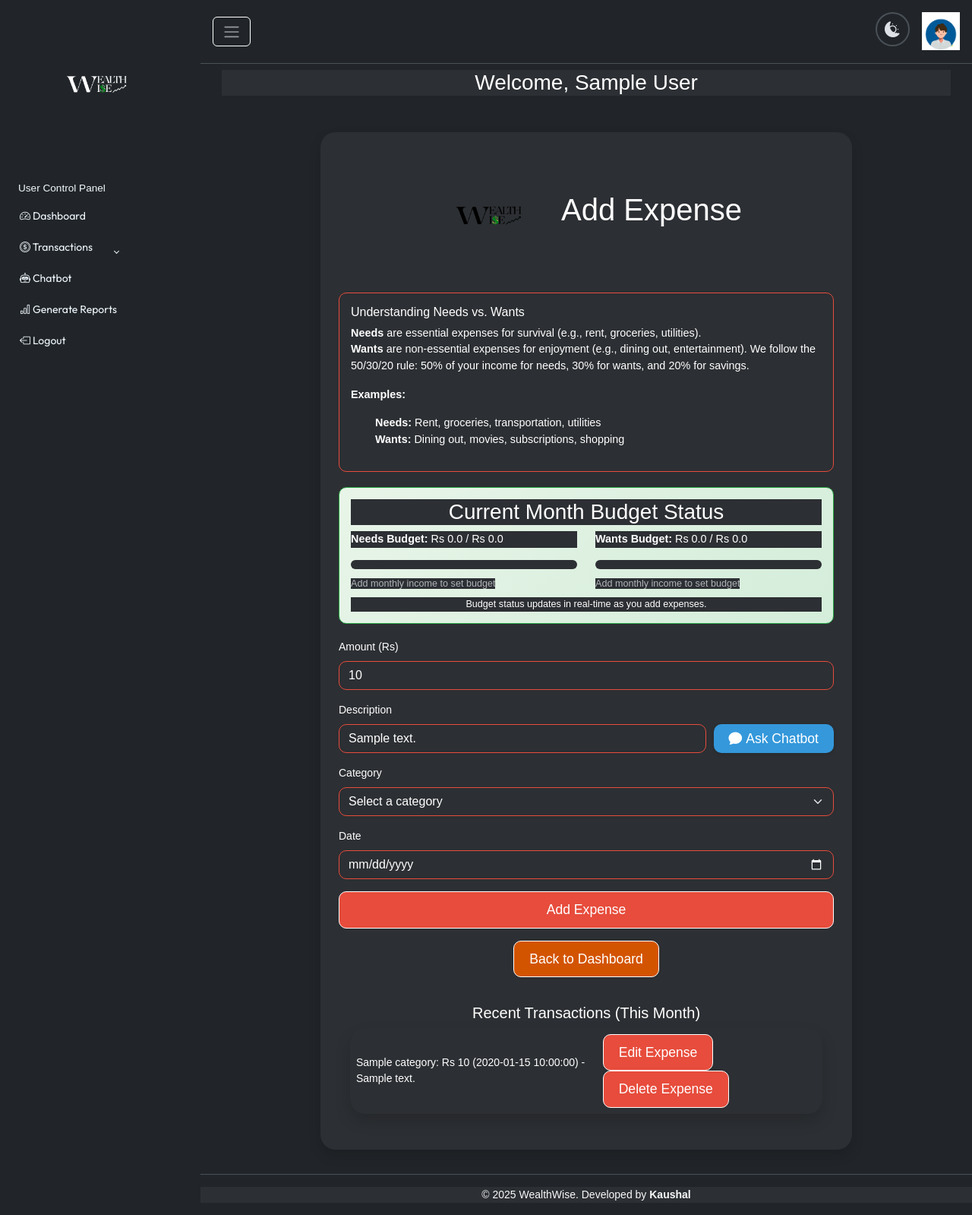
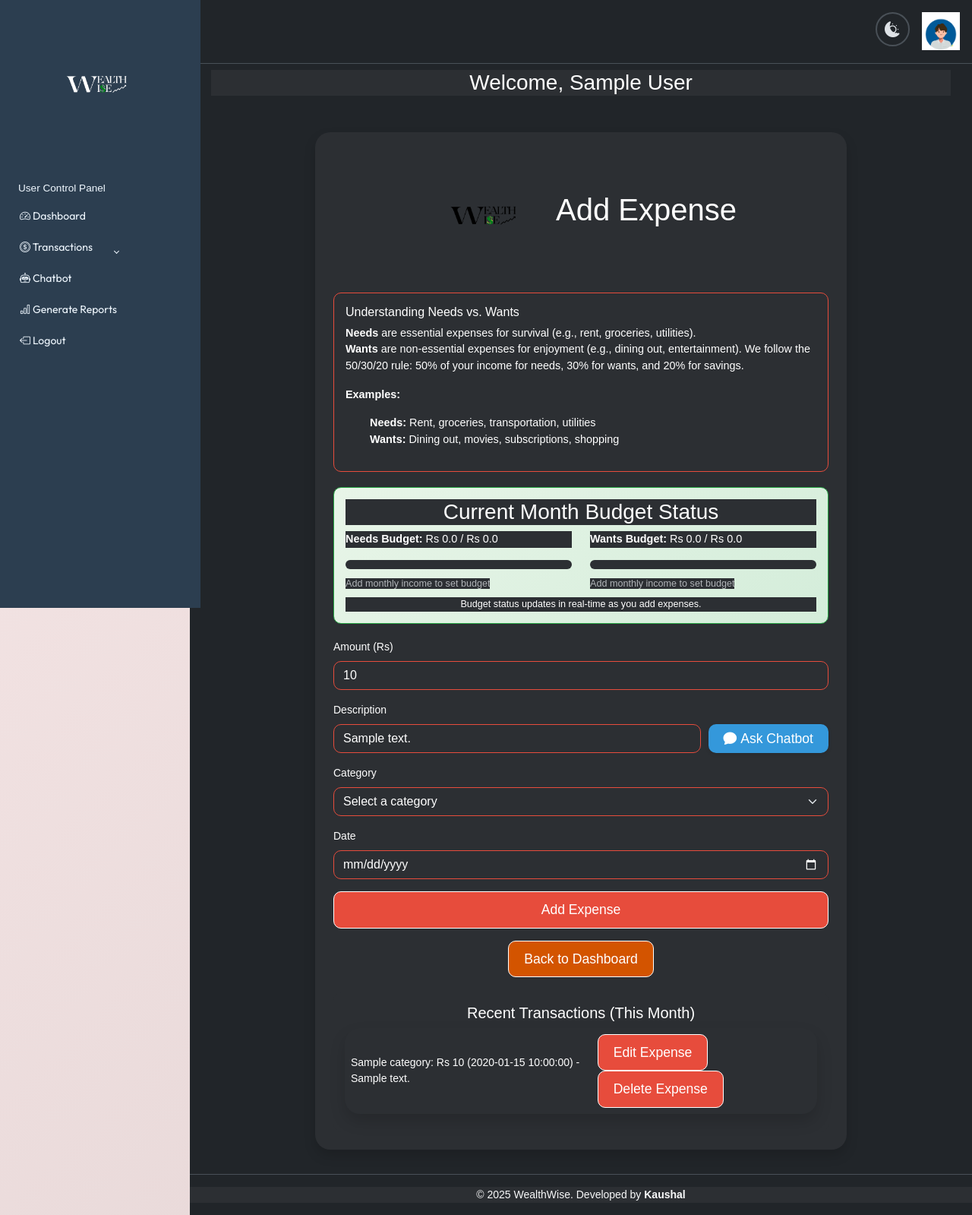
Before and after one commit to KaushallB/wealthwisehost, a Flask app: page /edit_expense/1/1 in a window 1280 px wide. Shown: the whole page at 76% size. Run offline with Flask 3, Linux system fonts and the light colour scheme; the visitor is signed in with stand-in values (Sample User, id 1); a database or web service that is not in the repository returns one stand-in record (values such as "Sample title"); some libraries are stand-ins or nearby versions.

Commit message:
sidebar fix, minor placeholder changes and default otp settings

```diff
--- a/app.py
+++ b/app.py
@@ -375,7 +375,6 @@ def reset_password(token):
     return render_template('reset_password.html', form=form, token=token)
 
 #REGISTRATION
-
 @app.route('/registration', methods=['GET', 'POST'])
 def registration():
     form = RegistrationForm()
@@ -412,9 +411,9 @@ def registration():
             else:
                 hash_pw = enc.generate_password_hash(pw).decode('utf-8')
                 cursor.execute('''
-                    INSERT INTO users (full_name, email, phone_number, address, password_hash)
-                    VALUES (%s, %s, %s, %s, %s)
-                ''', (full_name, email, phone_num, address, hash_pw))
+                    INSERT INTO users (full_name, email, phone_number, address, password_hash, use_otp)
+                    VALUES (%s, %s, %s, %s, %s, %s)
+                ''', (full_name, email, phone_num, address, hash_pw, True))
                 conn.commit()
                 try:
                     msg = Message("Welcome to WealthWise!", recipients=[email])
@@ -435,6 +434,7 @@ def registration():
                 conn.rollback()
                 conn.close()
     return render_template('register.html', form=form)
+
 #LOGOUT
 @app.route('/logout')
 def logout():
--- a/templates/add_expense.html
+++ b/templates/add_expense.html
@@ -349,7 +349,7 @@ body {
             <div class="mb-3 d-flex align-items-center">
                 <div class="flex-grow-1">
                     <label for="description" class="form-label">Description</label>
-                    <input type="text" id="description" name="description" class="form-control" placeholder="Add a note (e.g., Grocery shopping)" value="{{ expense.description if expense else '' }}">
+                    <input type="text" id="description" name="description" class="form-control" placeholder="Not sure about your type of expense? Type it and click on the Ask Chatbot Button" value="{{ expense.description if expense else '' }}">
                 </div>
                 <button type="button" id="chatbot-btn" class="chatbot-btn" onclick="openChatbot()">
                     <i class="bi bi-chat-fill"></i> Ask Chatbot
--- a/templates/base.html
+++ b/templates/base.html
@@ -26,6 +26,53 @@
     <link rel="stylesheet" href="https://cdn.jsdelivr.net/npm/bootstrap-icons@1.11.3/font/bootstrap-icons.min.css">
     <link rel="stylesheet" href="{{ url_for('static', filename='css/style.css') }}">
     <style>
+                /* Ensure sidebar is hidden by default on mobile */
+        #sidebar {
+            position: fixed;
+            top: 0;
+            left: -250px; /* Hidden off-screen */
+            width: 250px;
+            height: 100%;
+            background-color: #2c3e50;
+            transition: left 0.3s ease;
+            z-index: 1000;
+        }
+
+        #sidebar.active {
+            left: 0; /* Slide in when active */
+        }
+
+        /* Toggle button styling */
+        #sidebar-toggle {
+            background: none;
+            border: none;
+            color: white;
+            font-size: 1.5rem;
+            cursor: pointer;
+        }
+
+        /* Main content adjustment */
+        .main {
+            margin-left: 0; /* No fixed margin on mobile */
+            transition: margin-left 0.3s ease;
+        }
+
+        #sidebar.active ~ .main {
+            margin-left: 250px; /* Offset when sidebar is open */
+        }
+
+        /* Desktop adjustment (keep sidebar visible) */
+        @media (min-width: 768px) {
+            #sidebar {
+                left: 0; /* Visible on desktop */
+            }
+            .main {
+                margin-left: 250px; /* Offset for sidebar */
+            }
+            #sidebar-toggle {
+                display: none; /* Hide toggle on desktop */
+            }
+        }
         .switch {
             position: relative;
             display: inline-block;
@@ -256,6 +303,26 @@
             const tooltipTriggerList = document.querySelectorAll('[data-bs-toggle="tooltip"]');
             [...tooltipTriggerList].map(tooltipTriggerEl => new bootstrap.Tooltip(tooltipTriggerEl));
         });
+
+        document.addEventListener('DOMContentLoaded', function() {
+        const sidebar = document.getElementById('sidebar');
+        const toggleBtn = document.getElementById('sidebar-toggle');
+
+        if (toggleBtn && sidebar) {
+            toggleBtn.addEventListener('click', function() {
+                sidebar.classList.toggle('active');
+            });
+        }
+
+        // Close sidebar if clicked outside on mobile
+        document.addEventListener('click', function(event) {
+            if (window.innerWidth < 768) {
+                if (!sidebar.contains(event.target) && !toggleBtn.contains(event.target) && sidebar.classList.contains('active')) {
+                    sidebar.classList.remove('active');
+                }
+            }
+        });
+    });
 </script>
     {% block scripts %}
     {% endblock %}
--- a/templates/otp_email.html
+++ b/templates/otp_email.html
@@ -16,6 +16,8 @@
     <h3 style="color: #27ae60; text-align: center; font-size: 24px; margin: 20px 0;">{{otp}}</h3>
     <p style="font-size: 16px; color: #555;">This OTP is valid for 2 minutes. Do not share this code with anyone.</p>
 
+    <p style="font-size: 16px; color: #555;">You can disable OTP verification by clicking the profile icon after logging in.</p>
+
     <p style="font-size: 16px; color: #555;">If you did not initiate this login attempt, please <a href="{{ url_for('forgot_password', _external=True) }}" style="color: #27ae60; text-decoration: underline;">reset your password</a></p>
 
     <p style="margin-top: 30px; font-size: 14px; color: #aaa; text-align: center;">© 2025 WealthWise. All rights reserved.</p>
--- a/templates/register.html
+++ b/templates/register.html
@@ -164,7 +164,7 @@
                                                         <path d="M8 16s6-5.686 6-10A6 6 0 0 0 2 6c0 4.314 6 10 6 10m0-7a3 3 0 1 1 0-6 3 3 0 0 1 0 6"/>
                                                     </svg>
                                                 </span>
-                                                {{ form.address(class="form-control form-control-lg", placeholder="Eg.Hattiban") }}
+                                                {{ form.address(class="form-control form-control-lg", placeholder="Eg.Baneshwor") }}
                                                 {% for error in form.address.errors %}
                                                     <div class="text-danger">{{ error }}</div>
                                                 {% endfor %}
```
